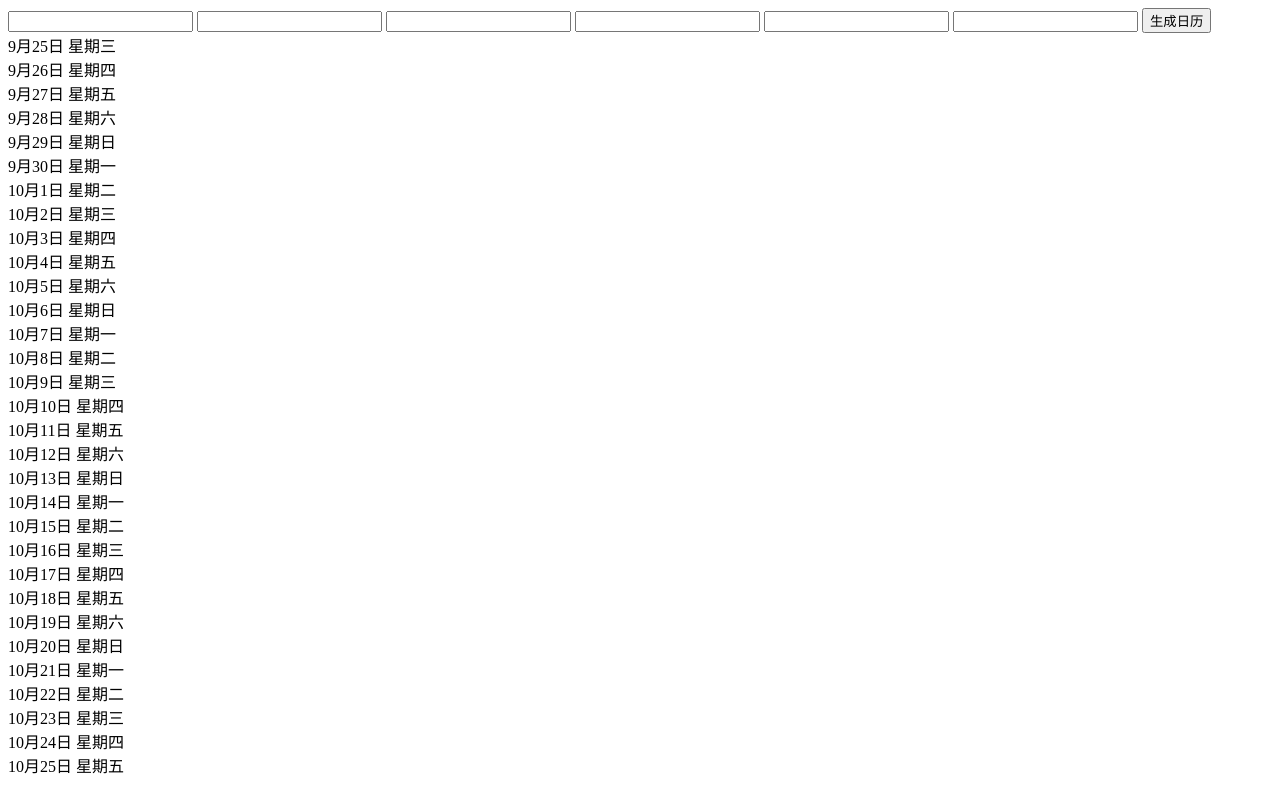
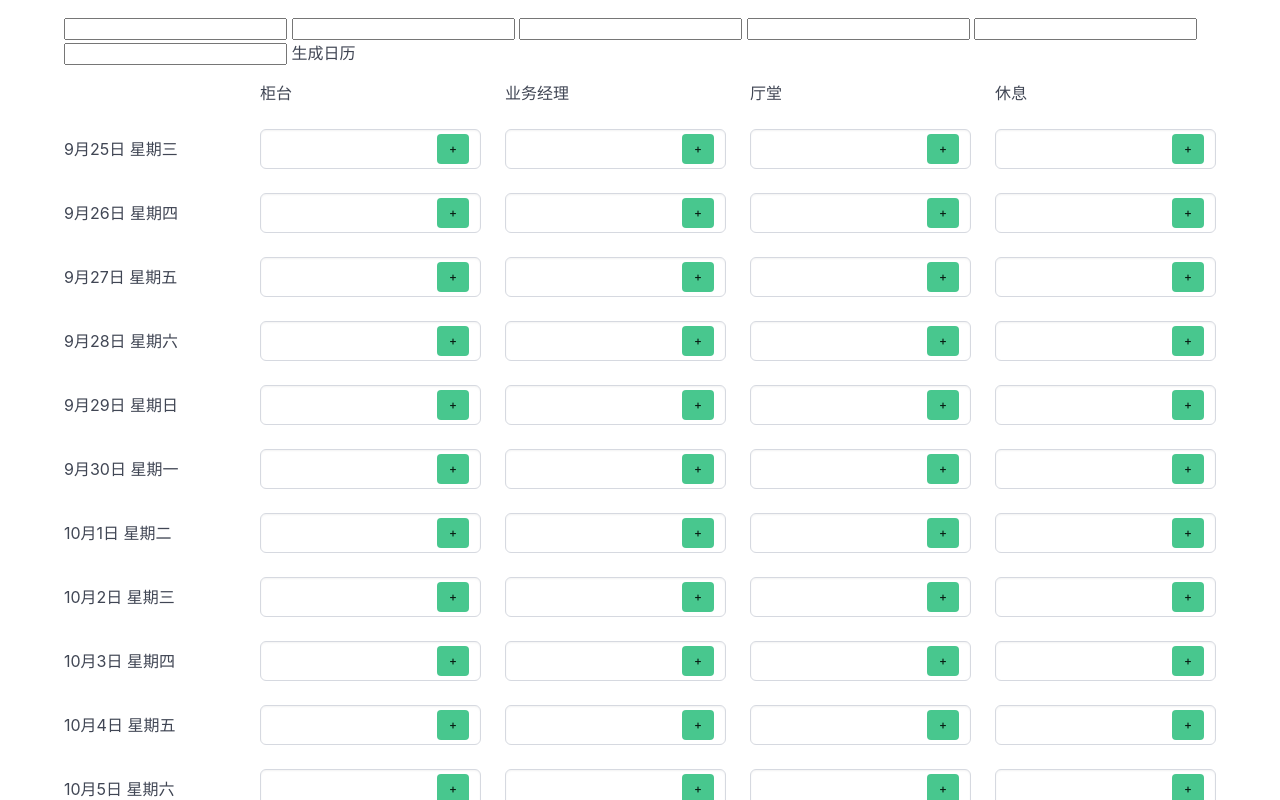
Before and after one commit to HuangStomach/tetris, a plain HTML site: page index.html in a window 1280 px wide. Both pictures are taken after a click on the button "生成日历". Shown: the top 800 px of the page. Drawn offline with Linux system fonts and the light colour scheme.

Commit message:
组件与布局

```diff
--- a/index.html
+++ b/index.html
@@ -1,9 +1,16 @@
-<html>
+<!DOCTYPE html>
+<html class="theme-light">
   <head>
+    <meta charset="utf-8">
+    <meta name="viewport" content="width=device-width, initial-scale=1">
+    <title>排!</title>
+    <link href="./css/bulma.min.css" rel="stylesheet" />
     <script src="./js/index.js"></script>
     <script src="./js/schedule.js" defer></script>
   </head>
   <body>
+    <div class="container is-widescreen">
+      <div class="container py-4">
         <input type="text" name="yStart"/>
         <input type="text" name="mStart"/>
         <input type="text" name="dStart"/>
@@ -13,8 +20,11 @@
         <button id="gSchedule">
           生成日历
         </button>
-        <div id="dates">
-
+      </div>
+      <div id="positions" class="columns">
+        <div class="column is-2"></div>
+      </div>
+      <div id="dates"></div>
     </div>
   </body>
 </html>
--- a/js/schedule.js
+++ b/js/schedule.js
@@ -1,18 +1,74 @@
 const weekDays = ['日', '一', '二', '三', '四', '五', '六']
+let schedule = {}
+let positionHeader = false
+
+const genPositions = (row) => {
+  const positions = ['柜台', '业务经理', '厅堂', '休息']
+  if (!positionHeader) { // 初次生成岗位标题
+    const divPos = document.querySelector('#positions');
+    positions.forEach(e => {
+      const column = document.createElement('div');
+      column.classList.add('column')
+      column.textContent = e;
+      divPos.appendChild(column)
+    })
+    positionHeader = true;
+  }
+
+  positions.forEach(() => {
+    const column = document.createElement('div');
+    column.classList.add('column')
+    row.appendChild(column);
+
+    const level = document.createElement('div');
+    level.classList.add('level', 'input')
+    column.appendChild(level);
+
+    const levelLeft = document.createElement('div');
+    levelLeft.classList.add('level-left')
+    const levelRight = document.createElement('div');
+    levelRight.classList.add('level-right')
+    level.appendChild(levelLeft)
+    level.appendChild(levelRight)
+
+    const button = document.createElement('button');
+    button.classList.add('button', 'is-small', 'is-success');
+    button.textContent = '+';
+    levelRight.appendChild(button);
+  })
+}
+
+const genSchedule = () => {
+  const start = new Date(2024, 8, 25);
+  const end = new Date(2024, 9, 25);
+  const divDates = document.querySelector('#dates');
+  divDates.innerHTML = '';
+  schedule = {}
+  positionHeader = false;
+
+  while(start <= end) {
+    let current = new Date(start);
+    Reflect.set(schedule, Date.parse(current.toDateString()), {})
+
+    let row = document.createElement('div');
+    row.classList.add('columns')
+    let columnDate = document.createElement('div');
+    columnDate.classList.add('column', 'is-2', 'is-align-self-center')
+
+    if (start.getFullYear() != end.getFullYear()) columnDate.textContent += `${current.getFullYear()}年`;
+    columnDate.textContent += `
+      ${current.getMonth() + 1}月${current.getDate()}日 星期${weekDays[current.getDay()]}
+    `;
+    row.append(columnDate)
+    genPositions(row);
+    divDates.append(row)
+
+    start.setDate(start.getDate() + 1);
+  }
+}
+
 document
   .querySelector('#gSchedule')
   .addEventListener('click', e => {
-    const start = new Date(2024, 8, 25);
-    const end = new Date(2024, 9, 25);
-    const divDates = document.querySelector('#dates');
-
-    while(start <= end) {
-      let current = new Date(start);
-      let row = document.createElement('div');
-      if (start.getFullYear() != end.getFullYear()) row.textContent += `${current.getFullYear()}年`;
-      row.textContent += `${current.getMonth() + 1}月${current.getDate()}日 星期${weekDays[current.getDay()]}`;
-      console.log(current)
-      divDates.append(row)
-      start.setDate(start.getDate() + 1);
-    }
+    genSchedule();
   })
```
Lines whose indentation alone changed are shown as unchanged.
